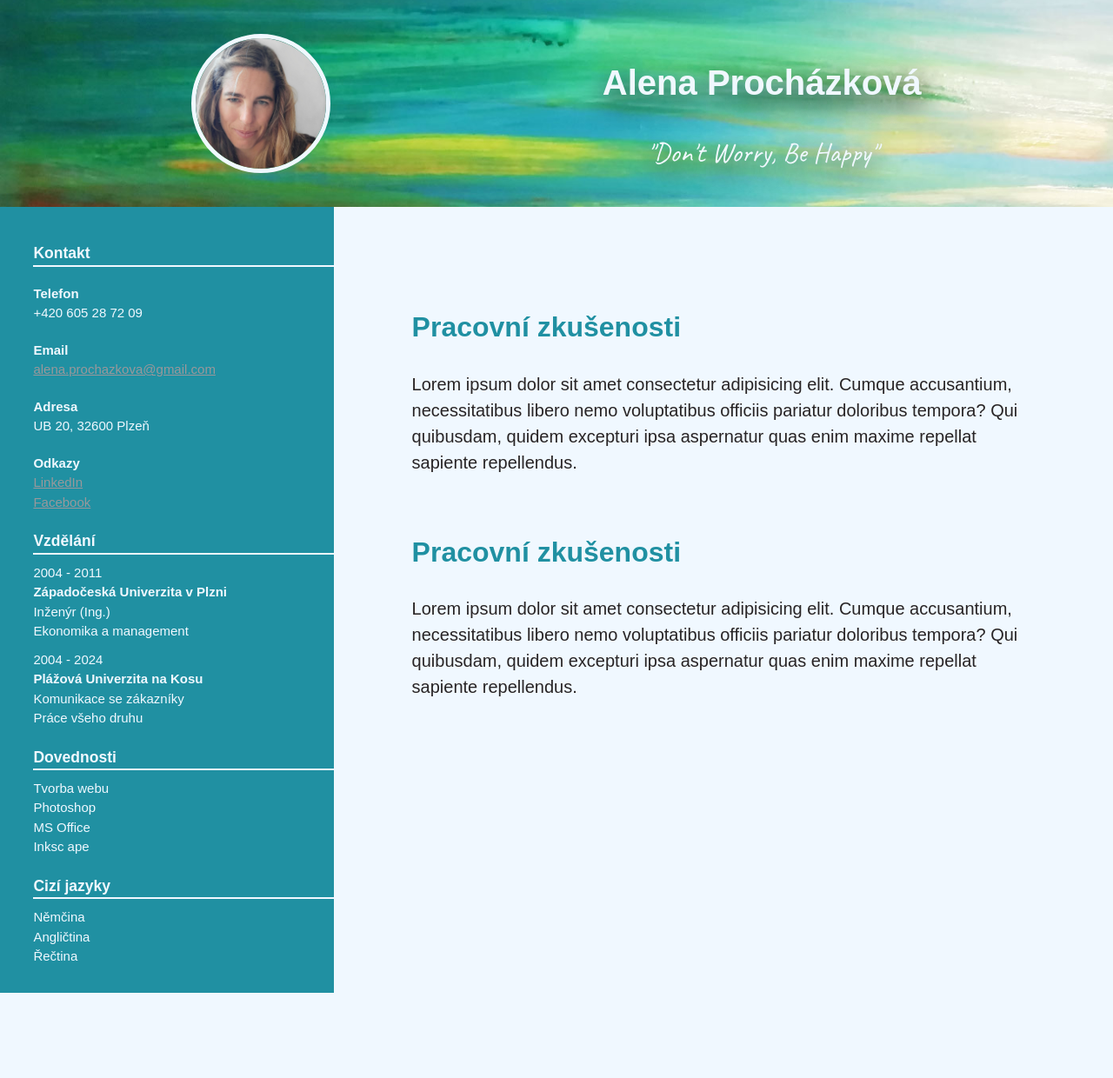
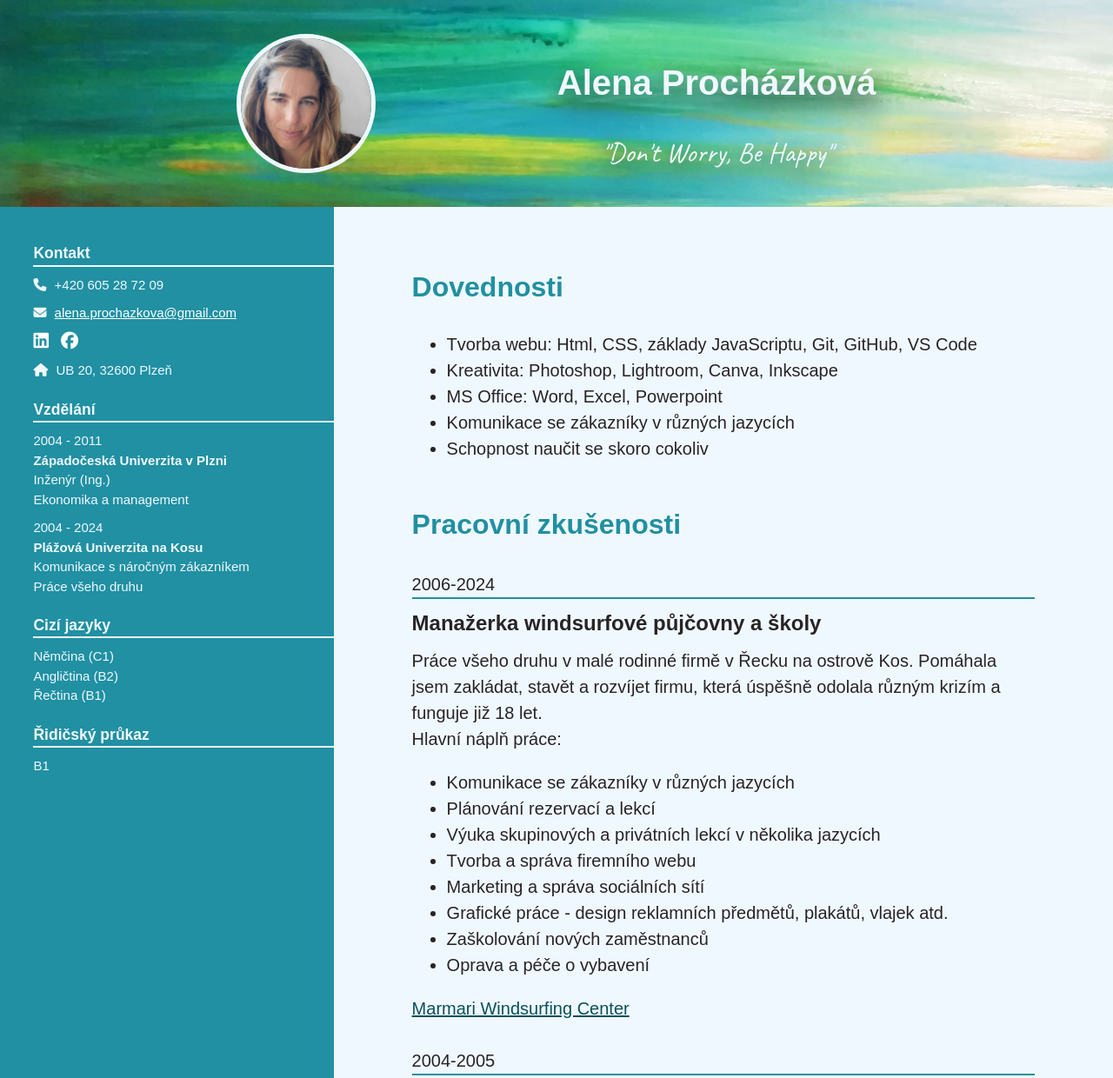
Before and after one commit to alprochaz/zivotopis, a plain HTML site: page index.html in a window 1280 px wide. Shown: the top 1240 px of the page at 87% size. Before the commit the page ends 1142 px from the top, so only its background shows below. Drawn offline with Linux system fonts and the light colour scheme.

Commit message:
Hotove k odevzdani

```diff
--- a/index.html
+++ b/index.html
@@ -6,6 +6,7 @@
     <title>Alena Prochazkova</title>
 
     <link rel="stylesheet" href="style-zivotopis.css">
+    <script src="https://kit.fontawesome.com/edb2699fc4.js" crossorigin="anonymous"></script>
 </head>
 <body>
     <header>
@@ -27,22 +28,13 @@
             <section class="kontakt">
 
                 <h3>Kontakt</h3>
-                    <h4>Telefon</h4>
-                    <p>+420 605 28 72 09</p>
+                    <p> <i class="fa-solid fa-phone"></i> +420 605 28 72 09</p>
 
-                    <h4>Email</h4>
-                    <p><a href="mailto:alena.prochazkova@gmail.com">alena.prochazkova@gmail.com</a></p>
+                    <p> <i class="fa-solid fa-envelope"></i> <a href="mailto:alena.prochazkova@gmail.com">alena.prochazkova@gmail.com</a></p>
+                    <p class="ikony"> <a href="https://www.linkedin.com/in/alena-prochazkova-602aba16a"><i class="fa-brands fa-linkedin"></i></a>
+                        <a href="https://www.facebook.com"><i class="fa-brands fa-facebook"></i></a> </p>
 
-                    <h4>Adresa</h4>
-                     <p> UB 20, 32600 Plzeň </p>
-
-
-                    <h4>Odkazy</h4>
-                    <p>
-                        <a href="www.linkedin.com/in/alena-prochazkova-602aba16a">LinkedIn</a> <br>
-                        <a href="https://www.facebook.com">Facebook</a>
-
-                    </p>
+                    <p> <i class="fa-solid fa-house"></i> UB 20, 32600 Plzeň </p>
 
                 <h3>Vzdělání</h3>
                     <p>2004 - 2011 <br>
@@ -51,21 +43,16 @@
                    Ekonomika a management</p>
                    <p>2004 - 2024 <br>
                     <strong>Plážová Univerzita na Kosu</strong> <br>
-                    Komunikace se zákazníky <br>
+                    Komunikace s náročným zákazníkem <br>
                     Práce všeho druhu</p>
 
-                <h3>Dovednosti</h3>
-                   <p>Tvorba webu <br>
-                    Photoshop <br>
-                    MS Office <br>
-                    Inksc   ape</p>
+                <h3>Cizí jazyky</h3>
+                    <p>Němčina (C1)<br>
+                     Angličtina (B2)<br>
+                     Řečtina (B1)</p>
 
-
-                <h3>Cizí jazyky</h3>
-                    <p>Němčina <br>
-                     Angličtina <br>
-                     Řečtina</p>
-
+                <h3>Řidičský průkaz</h3>
+                    <p>B1</p>
 
             </section>
         </div>
@@ -75,22 +62,61 @@
 
         <div class="column-right">
             <section class="about">
+
+                <h2>Dovednosti</h2>
+                    <ul>
+                        <li>Tvorba webu: Html, CSS, základy JavaScriptu, Git, GitHub, VS Code</li>
+                        <li>Kreativita: Photoshop, Lightroom, Canva, Inkscape</li>
+                        <li>MS Office: Word, Excel, Powerpoint</li>
+                        <li>Komunikace se zákazníky v různých jazycích</li>
+                        <li>Schopnost naučit se skoro cokoliv</li>
+                    </ul>
+
+
                 <h2>Pracovní zkušenosti</h2>
+                    <p class="rok">2006-2024</p>
+                    <h4>Manažerka windsurfové půjčovny a školy</h4>
 
-                <p>Lorem ipsum dolor sit amet consectetur adipisicing elit. Cumque accusantium,
-                    necessitatibus libero nemo voluptatibus officiis pariatur doloribus tempora? Qui quibusdam,
-                     quidem excepturi ipsa aspernatur quas enim maxime repellat sapiente repellendus.
-               </p>
-               <h2>Pracovní zkušenosti</h2>
-               <p>Lorem ipsum dolor sit amet consectetur adipisicing elit. Cumque accusantium,
-                necessitatibus libero nemo voluptatibus officiis pariatur doloribus tempora? Qui quibusdam,
-                 quidem excepturi ipsa aspernatur quas enim maxime repellat sapiente repellendus.
-                </p>
+                    <p>Práce všeho druhu v malé rodinné firmě v Řecku na ostrově Kos. Pomáhala jsem zakládat, stavět a rozvíjet firmu,
+                        která úspěšně odolala různým krizím a funguje již 18 let. <br>
+                        Hlavní náplň práce:
+                    </p>
+                        <ul>
+                            <li>Komunikace se zákazníky v různých jazycích</li>
+                            <li>Plánování rezervací a lekcí</li>
+                            <li>Výuka skupinových a privátních lekcí v několika jazycích</li>
+                            <li>Tvorba a správa firemního webu</li>
+                            <li>Marketing a správa sociálních sítí</li>
+                            <li>Grafické práce - design reklamních předmětů, plakátů, vlajek atd.</li>
+                            <li>Zaškolování nových zaměstnanců</li>
+                            <li>Oprava a péče o vybavení</li>
+                        </ul>
+                    <a href="https://www.marmari-windsurfing.com" target="_blank">Marmari Windsurfing Center</a>
+
+                    <p class="rok">2004-2005</p>
+                    <h4>Lektorka a asistentka</h4>
+                    <p>Pomoc s provozováním windsurfové půjčovny a školy, výuka windurfingu, komunikace se zákazníky.</p>
+
+                    <p class="rok">2016-2024</p>
+                    <h4>Manažerka rodiny</h4>
+                    <p>Organizování neorganizovatelného. Time management. Koordinace práce a rodiny v zahraničí. Multitasking.</p>
+
+                <h2>Co mě baví</h2>
+                <ul>
+                    <li>Tvorba webu</li>
+                    <li>Malování</li>
+                    <li>Sporty - Windsurfing, Surfing, Běžecké lyžování, Hiking, Plavání, Jóga, Cyklistika</li>
+                    <li>Příroda</li>
+                    <li>Cestování</li>
+                </ul>
+
             </section>
         </div>
     </div>
 
-
+    <footer>
+        © Alena Procházková, 2024
+    </footer>
 
 
 </body>
--- a/style-zivotopis.css
+++ b/style-zivotopis.css
@@ -9,7 +9,7 @@ body {
 }
 
 header  {
-    background-image:  url(foto/header3.jpg);
+    background-image:  url(foto/header.jpg);
     padding: 3% 5% ;
     background-repeat: no-repeat;
     background-position: center;
@@ -19,13 +19,12 @@ header  {
 .hlavicka {   /*portret a jmeno*/
     display:flex;
     align-items: center;
-    justify-content: space-around;
+    justify-content: space-evenly;
     flex-flow: row wrap;
 
   }
 
 section {
-    padding: 20px 4% 30px 4%;
     overflow: auto;
 }
 
@@ -35,10 +34,20 @@ p {
 }
 
 a {
-    color:#99989b;
+    color: #08505b;
 }
 
-h1 {
+i {
+   margin-right: 5px;
+}
+.fa-brands {    /*jen LinkedIn a FB*/
+    font-size: 20px;
+    margin-right: 10px;
+
+}
+
+
+h1 {               /*Jmeno*/
       font-size: 2.5rem;
       text-align: center;
       color: aliceblue;
@@ -46,19 +55,20 @@ h1 {
 
 }
 
-h2  {
+h2  {              /*pravy sloupec - Dovednosti, Prace*/
     font-size: 2rem;
     color: #2090a2;
-    margin-top: 2em;
+    margin-top: 1.5em;
 }
 
-h3  {
+h3  {               /*levy sloupec - Kontakt, Vzdelani*/
     margin: 20px 0px 10px 0px;
     border-bottom: 2px solid aliceblue;
 }
 
-h4  {
-    margin: 20px 0px 0px 0px;
+h4  {               /*pracovni pozice*/
+    font-size: 1.5rem;
+    margin: 10px 0px 10px 0px;
 }
 
 .slogan {
@@ -77,14 +87,8 @@ h4  {
 .portret2 {
     width: 150px;
     height: auto;
-
-
     border: 5px solid aliceblue;
     border-radius: 50%;
-}
-
-.about {
-    padding: 50px 10%;
 }
 
 .kontakt {
@@ -93,9 +97,13 @@ h4  {
 
 }
 
+.about {
+    padding: 20px 10%;
+}
+
 .row {
     display: flex;
-    flex-flow: row nowrap;  /*zmeni se pro mensi display na wrap*/
+    flex-flow: row wrap;
     align-items: stretch;
 
   }
@@ -107,8 +115,26 @@ h4  {
     color: aliceblue;
 
   }
+.column-left a {
+    color: white;
+}
 
 .column-right {
     flex: 70%;
 
   }
+
+.rok  {
+    margin-top: 30px;
+    margin-bottom: 0px;
+    border-bottom: 2px solid #2090a2;
+}
+
+footer {
+    text-align: right;
+    color: white;
+    font-size: 0.75em;
+    background-color: #08505b;
+    padding: 5px 20px;
+
+}
```
Also changed, not shown: foto/header.jpg (renamed from foto/header3.jpg), foto/header1.jpg (deleted), foto/header2.jpg (deleted).
